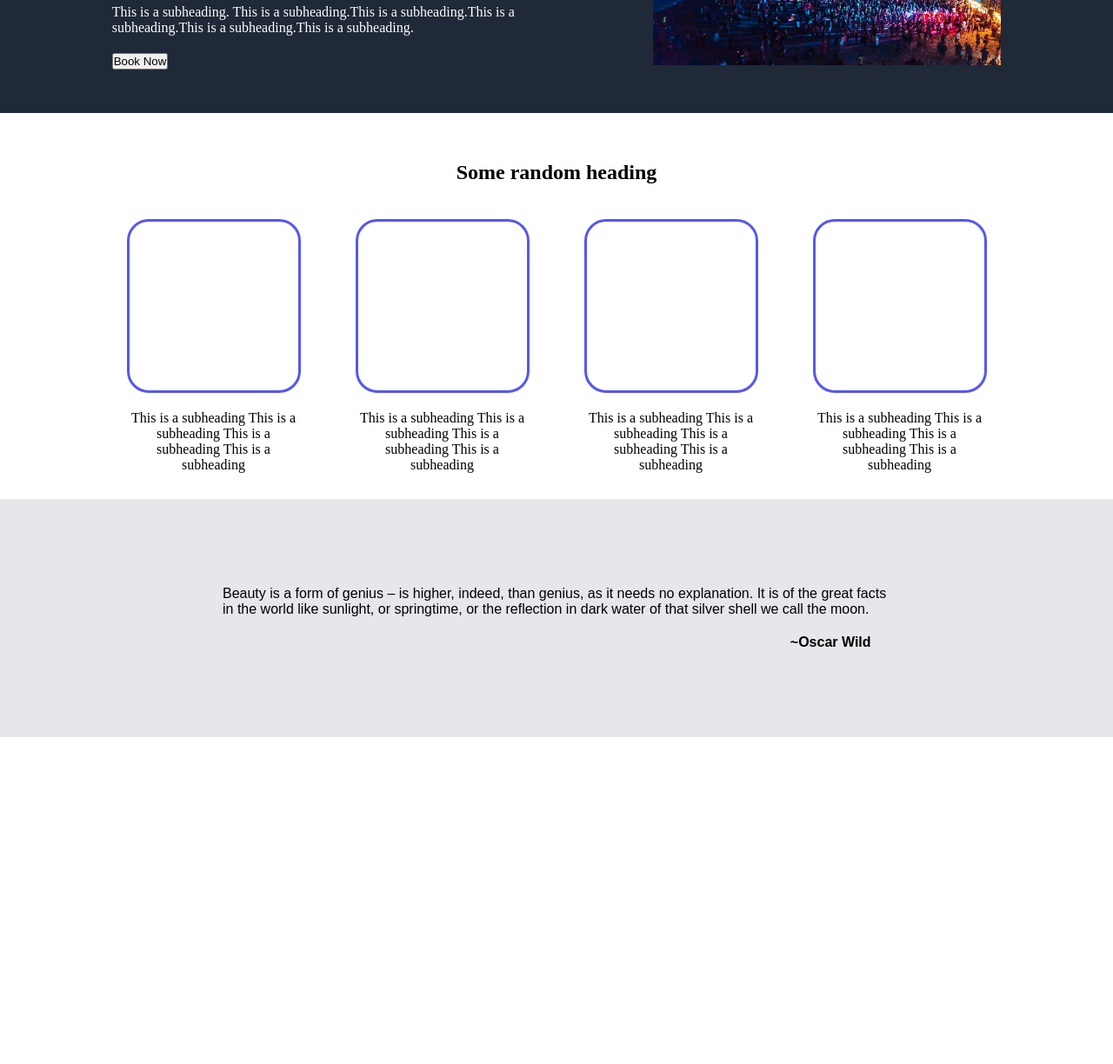
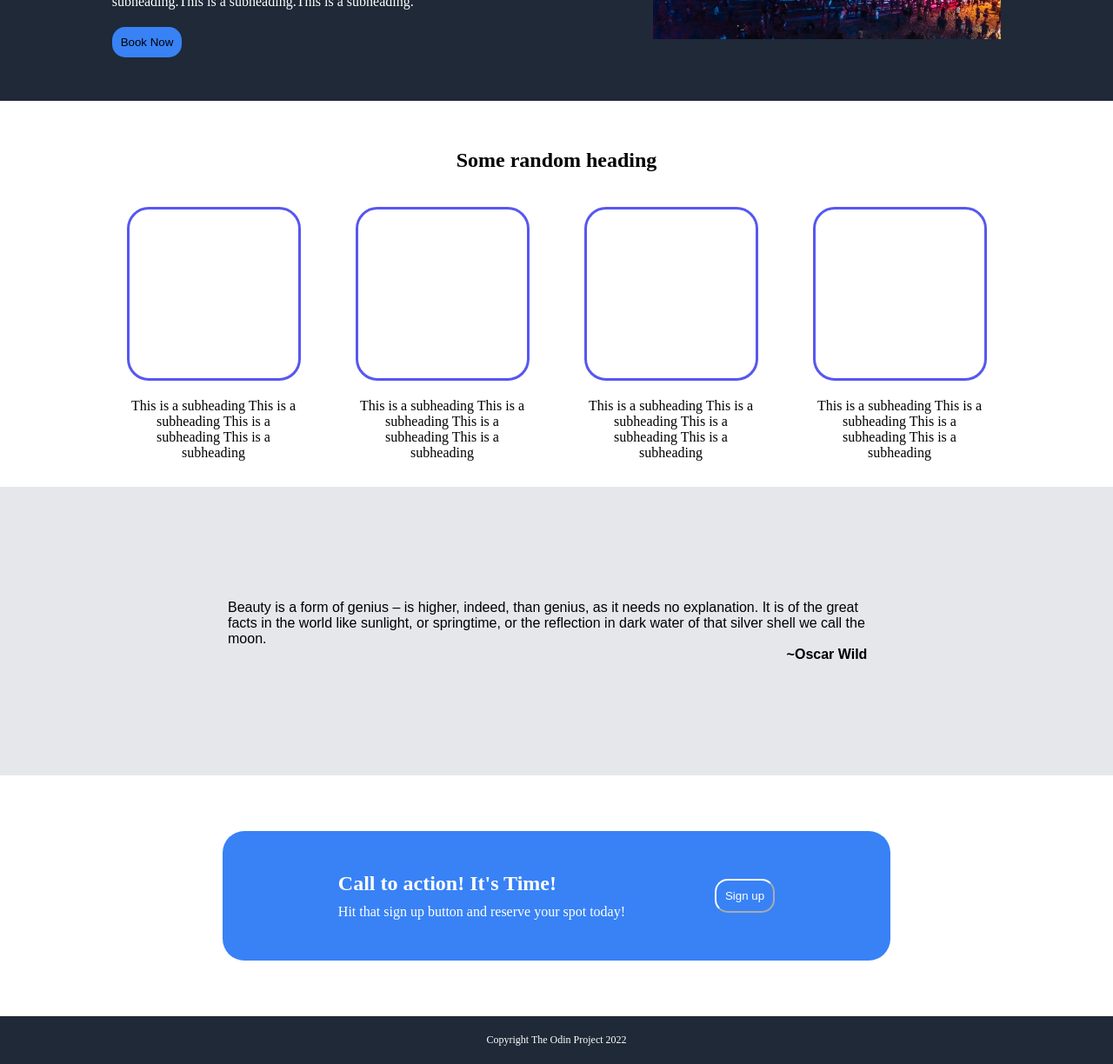
Before and after one commit to devingdaniels/full_moon_party, a plain HTML site: page index.html in a window 1280 px wide. Shown: the part 309-1533 px from the top of the page at 87% size. Before the commit the page ends 1157 px from the top, so only its background shows below. Drawn offline with Linux system fonts and the light colour scheme.

Commit message:
90% there :)

```diff
--- a/index.html
+++ b/index.html
@@ -15,7 +15,7 @@
             <div>
                 <img src="./images/fullmoon.png" alt="Picture of a full moon" width="100px">
             </div>
-            <div class=>
+            <div>
                 <a href="#">Header 0</a>
                 <a href="#">Header 1</a>
                 <a href="#">Header 2</a>
@@ -24,9 +24,9 @@
 
         <div class="container-1-wrapper2 ">
             <div class="cont1-wrap2-item heading">
-                <h1>Attend the Wildest Festival of Your Life</h1>
+                <h1 class="main-h1">Attend the Wildest Festival of Your Life</h1>
                 <p>This is a subheading. This is a subheading.This is a subheading.This is a subheading.This is a subheading.This is a subheading. </p>
-                <button>Book Now</button>
+                <button class="top-button">Book Now</button>
             </div>
             <div>
                 <img src="./images/fullmoonparty.jpg " alt="Ad picture for the full moon party " class="content-item-2 photo ">
@@ -36,7 +36,7 @@
     </div>
     <div id="container-2">
         <div class="container-2-wrapper1 ">
-            <h2>Some random heading</h2>
+            <h2 class="custom-h2">Some random heading</h2>
         </div>
         <div class="container-2-wrapper2">
             <div class="container-2-item"></div>
@@ -58,17 +58,29 @@
     <div id="container-3">
         <div class="container-3-wrapper1">
             <blockquote> Beauty is a form of genius – is higher, indeed, than genius, as it needs no explanation. It is of the great facts in the world like sunlight, or springtime, or the reflection in dark water of that silver shell we call the moon.</blockquote>
-            <p class="author">
-                <strong>~Oscar Wild</strong> </p>
+            <strong class="author">~Oscar Wild</strong>
         </div>
     </div>
+
+
+
+    <div class="cotainer-4-wrapper1">
+        <div class="cont4-wrap1-item">
+            <h2 class="custom-2-h2">Call to action! It's Time!</h2>
+            <p>Hit that sign up button and reserve your spot today!</p>
+        </div>
+        <div class="cont4-wrap1-item">
+            <button class="bottom-button">Sign up</button>
+        </div>
+
+    </div>
+
+    <footer class="footer">
+        <p class="footer-info">Copyright The Odin Project 2022</p>
+    </footer>
+
+
 
 </body>
 
 </html>
-<!--
-<div>
-    <figcaption>
-        <p>This is a subheading</p>
-    </figcaption>
-</div> -->
--- a/styles.css
+++ b/styles.css
@@ -10,28 +10,12 @@
           padding: 0 15px 0 15px;
           color: #c5c5c7;
       }
-
-      p {}
-
-      button {
-          margin: 20px 0 20px 0;
-      }
-
-      h1 {
-          font-size: 48px;
-          font-weight: 900;
-          padding-bottom: 20px;
-      }
-
-      h2 {
-          margin: 25px auto 40px auto;
-      }
-      /* ------------------------- STYLES FOR CONTAINER 2 -------------------------*/
+      /* ------------------------- STYLES FOR CONTAINER 1 -------------------------*/
 
       #container-1 {
           background-color: #1f2937;
           color: white;
-          padding: 30px 10px 30px 10px;
+          padding: 0px 10px 30px 10px;
       }
 
       .container-1-wrapper1 {
@@ -49,6 +33,20 @@
 
       .cont1-wrap2-item.heading {
           width: 40%;
+      }
+
+      .main-h1 {
+          font-size: 48px;
+          font-weight: 900;
+          padding-bottom: 20px;
+      }
+
+      .top-button {
+          margin: 20px 0 20px 0;
+          padding: 10px;
+          border-radius: 15px;
+          border: none;
+          background-color: #3882f6;
       }
 
       .content-item-2.photo {
@@ -89,11 +87,15 @@
           text-align: center;
           margin-top: 20px;
       }
+
+      .custom-h2 {
+          margin: 25px auto 40px auto;
+      }
       /* ------------------------- STYLES FOR CONTAINER 3 -------------------------*/
 
       #container-3 {
-          display: flex;
           background-color: #e5e7eb;
+          padding: 30px 10px 30px 10px;
       }
 
       .container-3-wrapper1 {
@@ -107,5 +109,43 @@
           position: relative;
           left: 85%;
           width: 40%;
-          padding-top: 20px;
       }
+      /* ------------------------- STYLES FOR CONTAINER 4 -------------------------*/
+      /* #container-4 {}
+       */
+
+      .cotainer-4-wrapper1 {
+          display: flex;
+          background-color: #3882f6;
+          color: white;
+          padding: 35px 30px 35px 30px;
+          margin: 5% 20% 5% 20%;
+          border-radius: 25px;
+          justify-content: space-evenly;
+          align-items: center;
+      }
+
+      .bottom-button {
+          margin: 20px 0 20px 0;
+          padding: 10px;
+          color: white;
+          border-radius: 15px;
+          border-color: white;
+          background-color: #3882f6;
+      }
+
+      .custom-2-h2 {
+          padding-bottom: 10px;
+      }
+      /* ------------------------- STYLES FOR FOOTER -------------------------*/
+
+      .footer {
+          background-color: #1f2937;
+          color: white;
+          font-size: 12px;
+          padding: 20px 0 20px 0;
+      }
+
+      .footer-info {
+          text-align: center;
+      }
```
